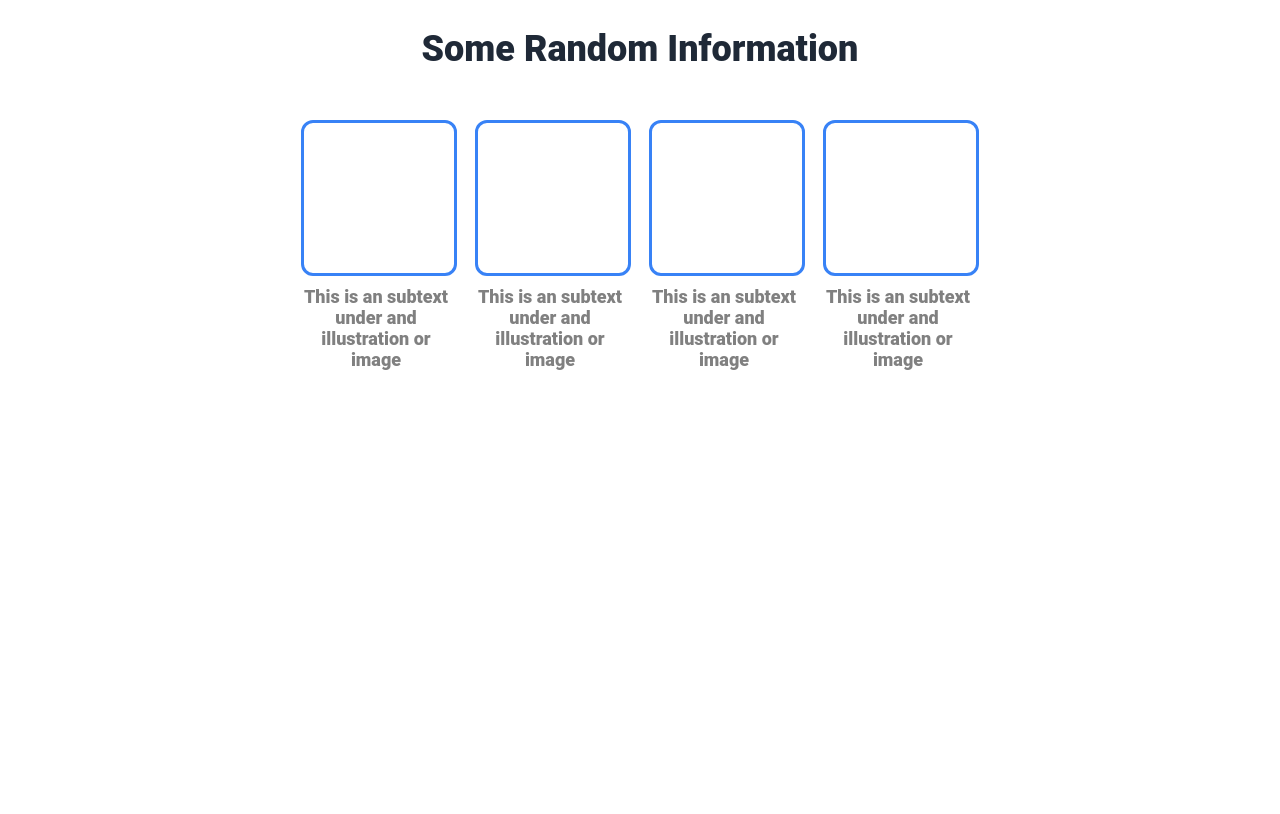
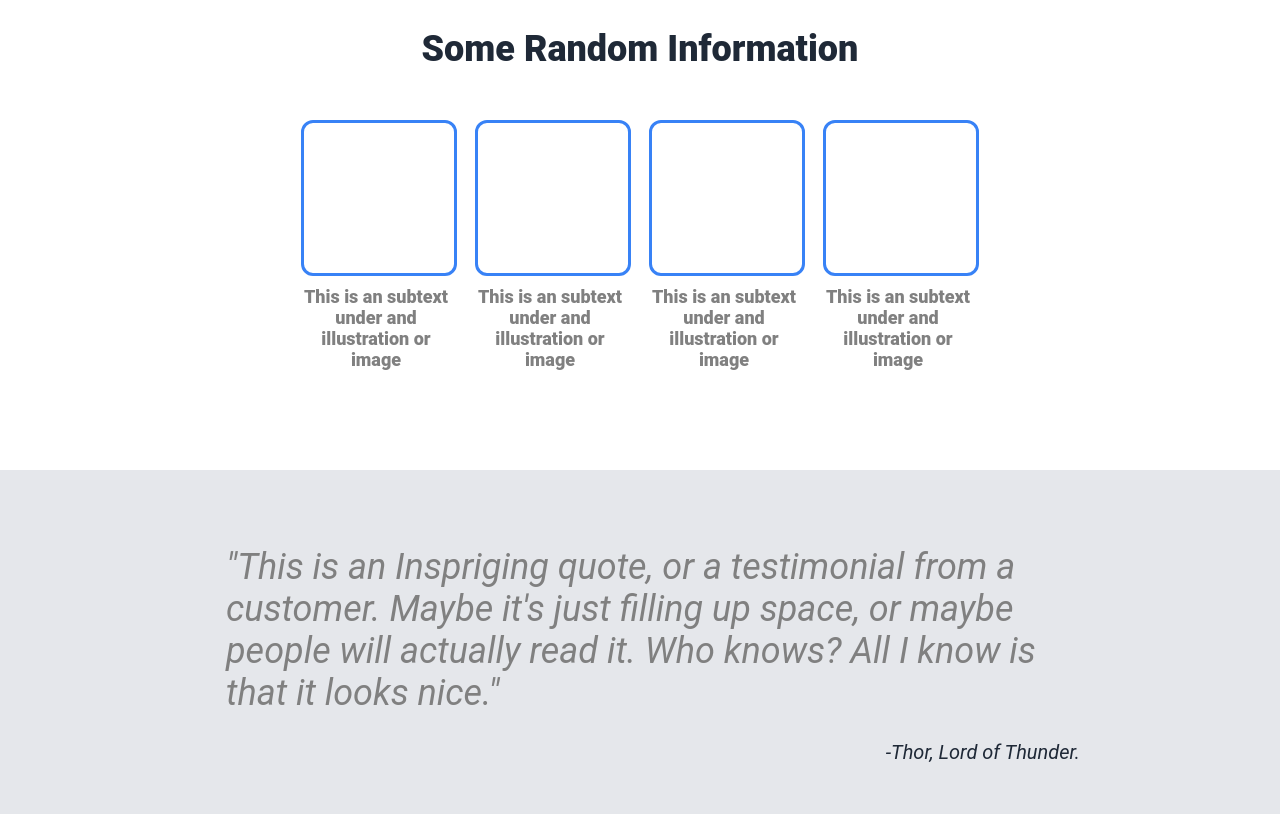
Before and after one commit to Grimcat07/Landing-Page, a plain HTML site: page index.html in a window 1280 px wide. Shown: the part 435-1249 px from the top of the page. Before the commit the page ends 855 px from the top, so only its background shows below. Drawn offline with Linux system fonts and the light colour scheme.

Commit message:
added quote

```diff
--- a/index.html
+++ b/index.html
@@ -45,6 +45,14 @@
                 <div class="info-text">This is an subtext under and illustration or image</div>
             </div>
         </div>
-    </div>
+        </div>
+        <div class="quotes">
+            <div class="quote">
+                "This is an Inspriging quote, or a testimonial from a customer. Maybe it's just filling up space, or maybe people will actually read it. Who knows? All I know is that it looks nice."
+            </div>
+            <div class="speaker">
+                -Thor, Lord of Thunder.
+            </div>
+        </div>
     </body>
 </html>
--- a/styles.css
+++ b/styles.css
@@ -121,3 +121,25 @@ ul
     justify-content: center;
     margin: 0;
 }
+.quotes
+{
+    display: flex;
+    background-color: #E5E7Eb;
+    font-size: 36px;
+    color: grey;
+    flex-direction: column;
+    font-style: italic;
+    padding: 50px 200px;
+}
+.speaker
+{
+    color: #1F2937;
+    font-size: 20px;
+   justify-content: flex-end;
+    display: flex;
+
+}
+.quote
+{
+    padding: 26px;
+}
```
